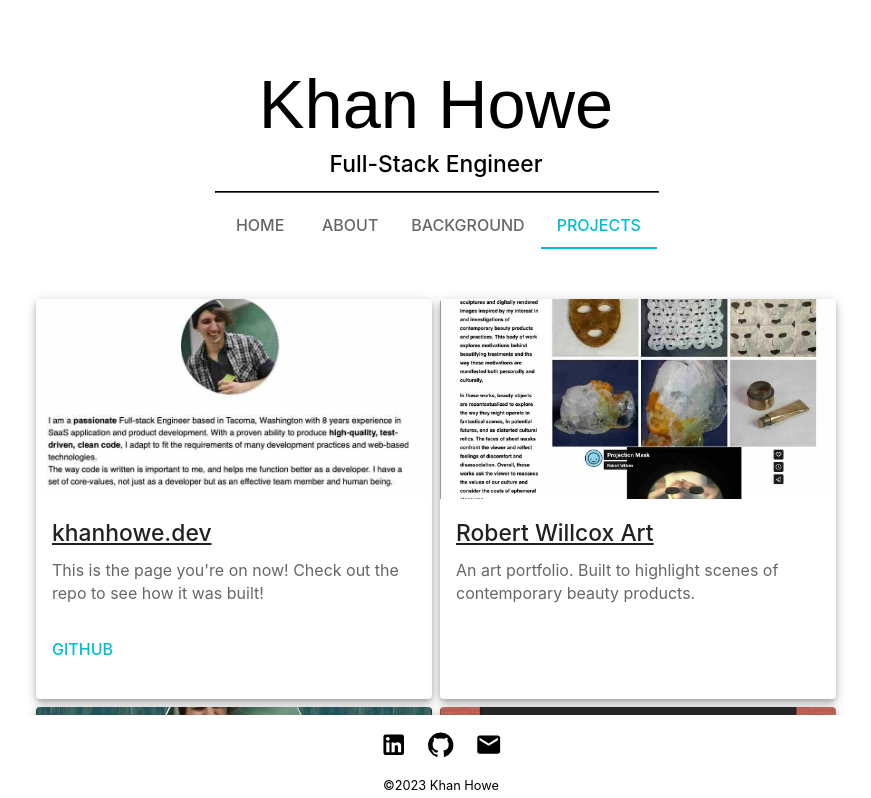
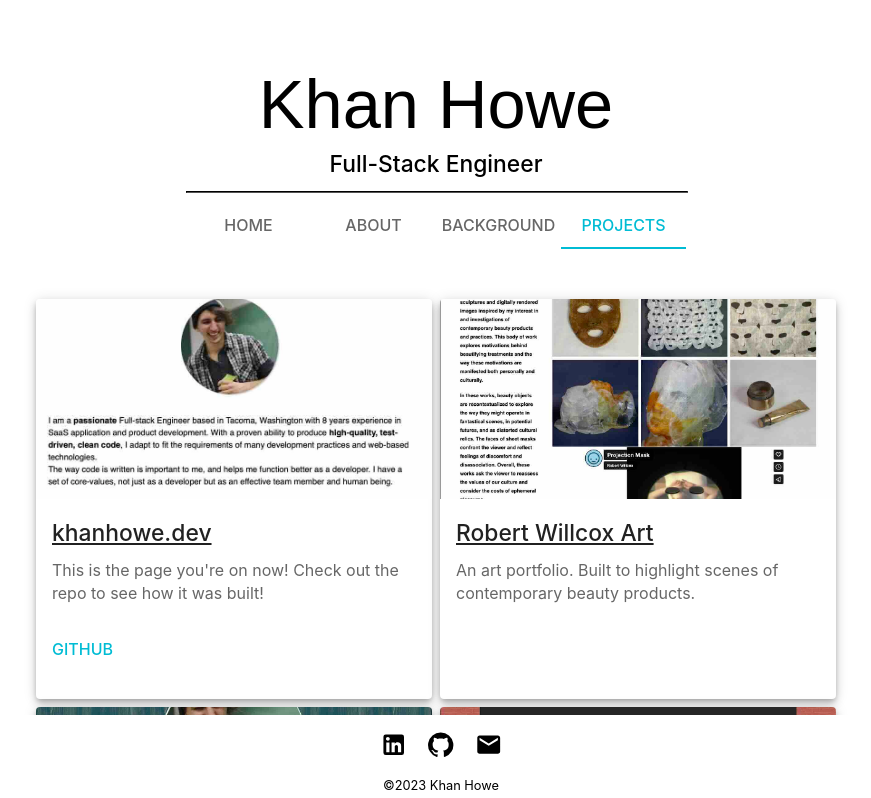
Before and after one commit to khanhowe/khan-dev, a React (Create React App) app: page /projects in a window 1280 px wide. Shown: the top 798 px of the page, without its empty margins (204-1075 px from the left). Built offline with nearby package versions, Linux system fonts and the light colour scheme.

Commit message:
Give navbar variable width

```diff
--- a/src/components/NavBar.tsx
+++ b/src/components/NavBar.tsx
@@ -41,7 +41,7 @@ const NavBar: React.FC = () => {
 
     return (
         <div className='navbar-div'>
-            <Tabs value={pageSelect} onChange={handleChange}   textColor="primary" indicatorColor="primary">
+            <Tabs value={pageSelect} onChange={handleChange}   textColor="primary" indicatorColor="primary" className='navbar' variant='fullWidth'>
                 {tabs.map((tab, index) => <Tab label={tab.title}  className='navbar-tab' {...a11yProps(index)} key={index}/>)}
             </Tabs>
         </div>
--- a/src/styles/NavBar.css
+++ b/src/styles/NavBar.css
@@ -4,6 +4,7 @@
     align-items: center;
 }
 
-.navbar-tab {
-    font-size: 16px;
+.navbar {
+    max-width: 100vw;
+    width: 500px;
 }
```
